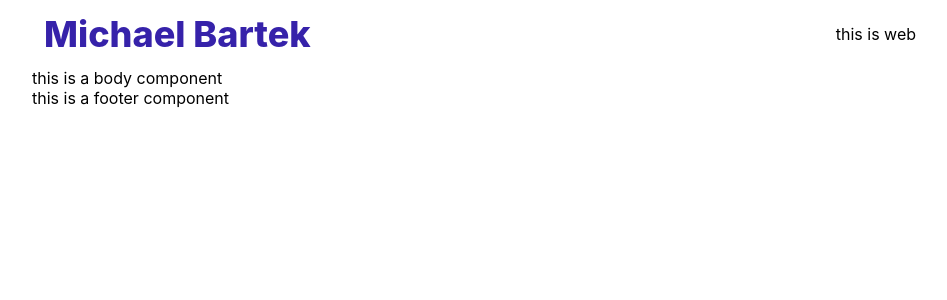
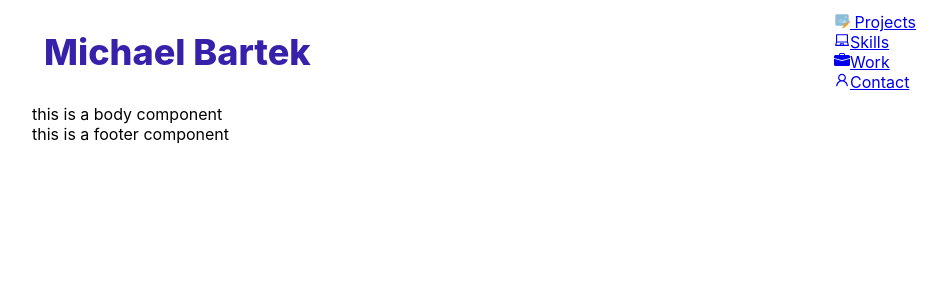
Before and after one commit to Hoybaby/React-Portfolio, a React (Create React App) app: page / in a window 1280 px wide. Shown: the top 300 px of the page, without its empty margins (160-1107 px from the left). Built offline with nearby package versions, Linux system fonts and the light colour scheme.

Commit message:
added some icons for my menu bar on the web menu

```diff
--- a/src/components/Header/Web/Web.jsx
+++ b/src/components/Header/Web/Web.jsx
@@ -1,9 +1,27 @@
 import React from 'react'
+import './Web.css'
+
+import {FcEditImage} from 'react-icons/fc';
+import {AiOutlineLaptop, AiOutlineUser} from 'react-icons/ai';
+import {BsFillBriefcaseFill} from 'react-icons/bs';
+
+
 
 function Web() {
     return (
-        <div>
-            this is web
+        <div className="web">
+            <div className="web-option">
+                <a href="#project"> <FcEditImage/> Projects </a>
+            </div>
+            <div className="web-option">
+                <a href="#skills"><AiOutlineLaptop/>Skills</a>
+            </div>
+            <div className="web-option">
+                <a href="#About"><BsFillBriefcaseFill/>Work</a>
+            </div>
+            <div className="web-option">
+                <a href="#filler"><AiOutlineUser/>Contact</a>
+            </div>
         </div>
     )
 }
```
Also changed, not shown: src/components/Header/Web/Web.css (added).
